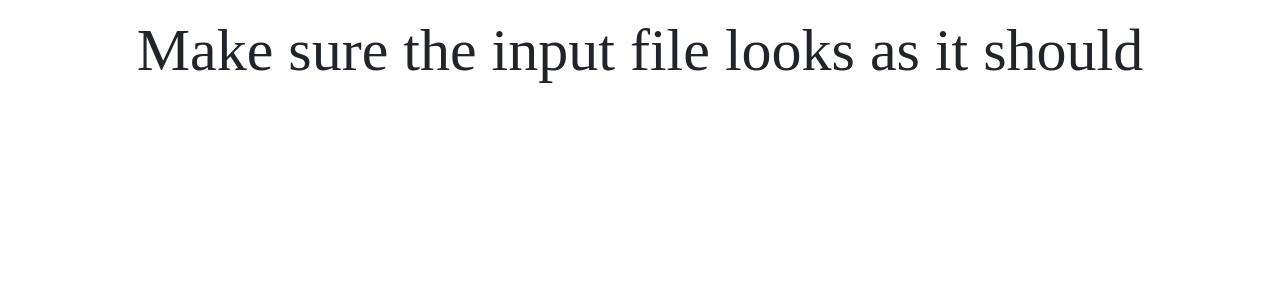
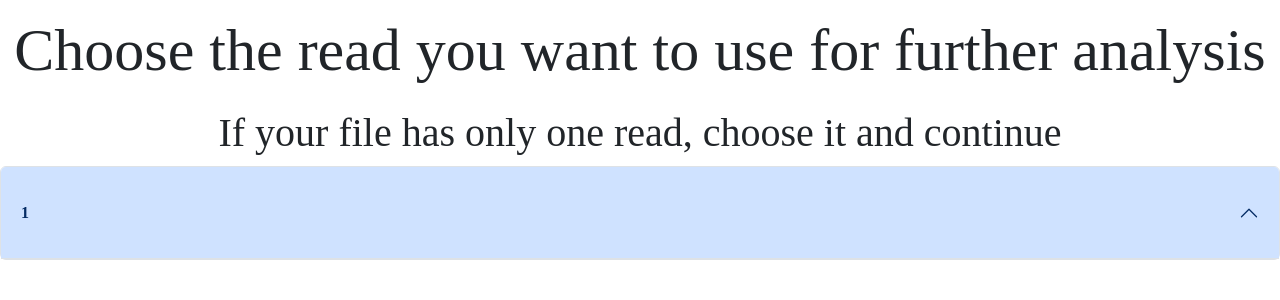
Before and after one commit to dronmorse/NGS_tool, a Flask app: template app/templates/inputOverview.html in a window 1280 px wide. Shown: the part 64-364 px from the top of the page. Run offline with Flask 3, Linux system fonts and the light colour scheme; the template is opened without the code that fills it: most values are stand-ins (such as "Sample title", 1, 10 or a date in 2020).

Commit message:
added input preview

```diff
--- a/app/app.py
+++ b/app/app.py
@@ -2,8 +2,8 @@
 
 from flask import Flask, render_template, request, session, redirect
 from flask_session import Session
+import sqlite3
 from helper import sorry, login_required, seqtoDB, delete_files_in_directory
-import sqlite3
 from werkzeug.security import check_password_hash, generate_password_hash
 import os
 
@@ -206,7 +206,7 @@ def chooseDatabase():
 
         with open(r"temp/temp.{}".format(request.form.get("filetype")), "a") as f:
 
-            # save data to file and to output string
+            # save data to file
             f.write(row[0][0])
             f.write(row[0][1])
 
@@ -232,8 +232,50 @@ def chooseDatabase():
 def inputOverview():
 
     if request.method == "POST":
+
         return sorry('')
 
     else:
 
-        return sorry('')
+        # prepare necessary variables
+        workFile = r"{}\temp\{}".format(os.getcwd(), os.listdir(r"temp/")[0])
+        pageChoice = 'fastq' if os.listdir(r"temp/")[0][-5:] == "fastq" else "fasta"
+        firstChar = "@" if os.listdir(r"temp/")[0][-5:] == "fastq" else ">"
+
+        fastxReadList = []
+        header = ''
+        data = ''
+
+        # read each fasta read into memory
+        with open(workFile, 'r') as f:
+
+            for line in f.readlines():
+
+                if line.startswith(firstChar):
+
+                    # dump the read into a dict if the header exists
+                    if header != '':
+
+                        read = [header, data]
+                        fastxReadList.append(read)
+
+                    # clear data when new header is found
+                    data = ''
+
+                    # replace old header with a new one
+                    header = line
+
+                else:
+
+                    # append the line to data
+                    data += line
+
+        # dump the last read into the dict
+        read = [header, data]
+        fastxReadList.append(read)
+
+        print(fastxReadList)
+
+
+        # render template that shows the quality control check and all the required info
+        return render_template("inputOverview.html", fastxReadList=fastxReadList, pageChoice=pageChoice)
--- a/app/static/styles.css
+++ b/app/static/styles.css
@@ -7,9 +7,16 @@ h1 {
 
 h2 {
     font-family: 'Montserrat';
+    font-size: 50px;
+    text-align: center;
+    line-height: 60px;
+}
+
+h3 {
+    font-family: 'Montserrat';
     font-size: 40px;
     text-align: center;
-    line-height: 60px;
+    line-height: 50px;
 }
 
 .container{
--- a/app/templates/browseseq.html
+++ b/app/templates/browseseq.html
@@ -10,6 +10,7 @@
 
     <div class="accordion" id="accordion">
       {% for row in rowsList %}
+
         <div class="accordion-item">
           <h2 class="accordion-header">
             <button class="accordion-button" type="button" data-bs-toggle="collapse" data-bs-target="#{{ loop.index }}" aria-expanded="true" aria-controls="{{ loop.index }}">
@@ -18,13 +19,12 @@
           </h2>
           <div id="{{ loop.index }}" class="accordion-collapse collapse" data-bs-parent="#accordion">
             <div class="accordion-body">
-              {{ row[2] }} <br> <strong>File type: {{ row[3] }}</strong>
-
               <form action="/browseseq" method="POST">
                 <input type="hidden" id="{{ row[0] }}" name="id" value="{{ row[0] }}">
                 <input type="hidden" id="{{ row[3] }}" name="filetype" value="{{ row[3] }}">
                 <button class="btn btn-primary" type="submit">Pick this sequence</button>
               </form>
+              <strong>File type: {{ row[3] }}</strong> <br> {{ row[2] }}
             </div>
           </div>
         </div>
--- a/app/templates/inputOverview.html
+++ b/app/templates/inputOverview.html
@@ -6,7 +6,31 @@
 
 
 {% block body %}
-    <h1>Make sure the input file looks as it should</h1>
+    <h1>Choose the read you want to use for further analysis </h1>
+    <h3>If your file has only one read, choose it and continue</h3>
+
+    <div class="accordion" id="accordion">
+        {% for read in fastxReadList %}
+
+          <div class="accordion-item">
+            <h2 class="accordion-header">
+              <button class="accordion-button" type="button" data-bs-toggle="collapse" data-bs-target="#{{ loop.index }}" aria-expanded="true" aria-controls="{{ loop.index }}">
+                <strong>{{ read[0] }}</strong>
+              </button>
+            </h2>
+            <div id="{{ loop.index }}" class="accordion-collapse collapse" data-bs-parent="#accordion">
+              <div class="accordion-body">
+                <form action="/inputOverview" method="POST">
+                  <input type="hidden" id="{{ read[0] }}" name="header" value="{{ read[0] }}">
+                  <input type="hidden" id="{{ read[1] }}" name="content" value="{{ read[1] }}">
+                  <button class="btn btn-primary" type="submit">Pick this read</button>
+                </form>
+                {{ read[1] }}
+              </div>
+            </div>
+          </div>
+        {% endfor %}
+      </div>
 
 
 {% endblock %}
```
Also changed, not shown: app/helper.py (+7 -4 lines), 7 other files.
